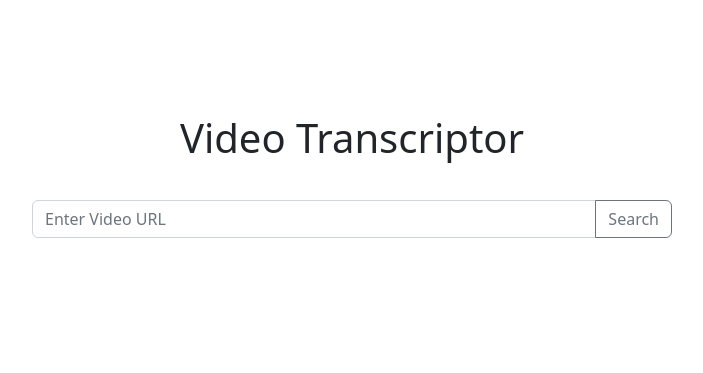
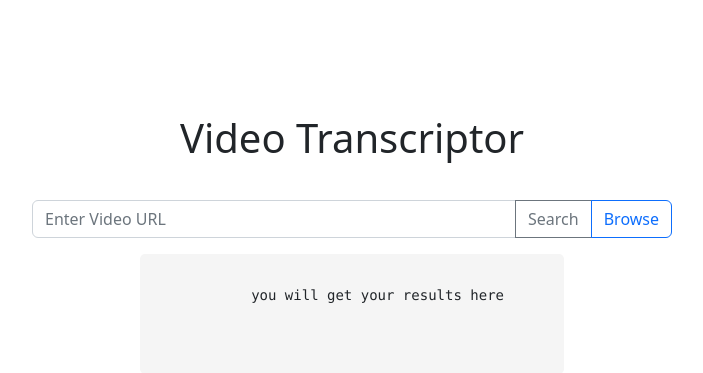
Before and after one commit to Sam-Radnus/Video-Transcriber, a Django app: page / in a window 1280 px wide. Shown: the part 158-531 px from the top of the page, without its empty margins (288-991 px from the left). Run offline with Django 4.2, Linux system fonts and the light colour scheme.

Commit message:
added browse

```diff
--- a/myapp/templates/myapp/index.html
+++ b/myapp/templates/myapp/index.html
@@ -9,44 +9,81 @@
     <input id="yt_url" type="text" class="form-control" placeholder="Enter Video URL" aria-label="Recipient's username"
       aria-describedby="button-addon2">
     <button class="btn btn-outline-secondary" type="button" id="button-addon2">Search</button>
+    <button class="btn btn-outline-primary" id="switch" type="button" id="button-addon2">Browse</button>
   </div>
   <div id="progressBar">
     <div id="progress"></div>
+    <div id="progressText">0%</div>
   </div>
   <div>
-    <h3>{{text}}</h3>
+    <div class="code-segment">
+      <pre>
+          <code>
+            you will get your results here
+          </code>
+      </pre>
+    </div>
   </div>
 </div>
 <script>
 
   const button = document.querySelector("#button-addon2");
   const input = document.querySelector("input.form-control");
-  const text = document.querySelector("div h3");
+  const text = document.querySelector("div div.code-segment pre code ");
   const progressBar = document.getElementById('progress');
   const progressBarContainer = document.getElementById('progressBar');
+  const progressText = document.getElementById('progressText');
   const startButton = document.getElementById('startButton');
+  const toggle = document.getElementById('switch');
+  toggle.addEventListener('click', () => {
+    if (toggle.textContent === "Browse") {
+      toggle.textContent = "URL";
+      input.type = "file";
+      input.setAttribute('accept', 'video/*');
 
+    }
+    else {
+      input.removeAttribute('accept');
+      toggle.textContent = "Browse"
+      input.type = "text";
+    }
+  })
   function progress() {
     progressBarContainer.style.display = 'block';
     let progress = 0;
-    const totalTime = 50000; // 50 seconds
-    const intervalTime=100;
+    const totalTime = 500000; // 50 seconds
+    const intervalTime = 100;
+
     const interval = setInterval(() => {
-      if(progress>=100){
-        progress=0;
+      if (progress >= 100) {
+        progress = 0;
         progressBar.style.width = `${progress}%`;
       }
-      progress+=intervalTime/totalTime*100;
+      progress += intervalTime / totalTime * 100;
       progressBar.style.width = `${progress}%`;
+      progressText.textContent = `${progress.toFixed(0)}%`;
     }, intervalTime);
   }
   button.addEventListener("click", () => {
-    const url = document.getElementById('yt_url').value;
-    alert(url)
+    let url = document.getElementById('yt_url').value;
+    text.textContent = "";
     progress();
+    var is_file = toggle.textContent === "URL" ? true : false;
+    if (is_file) {
+      const file = input.files[0];
+      console.log(file);
+      if (file) {
+        const reader = new FileReader();
+        reader.onload = () => {
+          const formData = new FormData();
+          formData.append('video_data', reader.result.split(',')[1]);
+
           fetch("http://127.0.0.1:8000/convert", {
           method: "POST",
-      body: JSON.stringify({ video_url: url }),
+          body: JSON.stringify({
+            video_url: reader.result.split(',')[1],
+            file: true
+          }),
           headers: {
             "Content-Type": "application/json"
           }
@@ -54,13 +91,47 @@
           .then(response => response.json())
           .then(data => {
             console.log(data);
-        progressBarContainer.style.display='none';
-        text.textContent = data.text
+            text.style.display = "block";
+            progressBarContainer.style.display = 'none';
+            text.textContent = data.text;
           })
           .catch(error => {
 
             console.error(error);
           });
+        };
+        reader.readAsDataURL(file);
+      } else {
+        console.log('No file selected');
+
+      }
+    }
+    else{
+
+        console.log(url)
+        fetch("http://127.0.0.1:8000/convert", {
+          method: "POST",
+          body: JSON.stringify({
+            video_url: url,
+            file: false
+          }),
+          headers: {
+            "Content-Type": "application/json"
+          }
+        })
+          .then(response => response.json())
+          .then(data => {
+            console.log(data);
+            text.style.display = "block";
+            progressBarContainer.style.display = 'none';
+            text.textContent = data.text;
+          })
+          .catch(error => {
+
+            console.error(error);
+          });
+    }
+
   });
 
 
--- a/myapp/views.py
+++ b/myapp/views.py
@@ -4,7 +4,7 @@ from django.views.decorators.csrf import csrf_exempt
 from django.http import HttpResponse
 from django.conf import settings
 import requests
-import os
+import os,uuid
 import random,string
 import speech_recognition as sr
 from pydub import AudioSegment
@@ -13,7 +13,7 @@ from .models import Video
 import json
 import aiohttp
 import io
-import pafy
+import pafy,base64
 import time
 import moviepy.editor as mp
 from pytube import YouTube
@@ -26,49 +26,50 @@ def home_page(request):
 def download_video(request):
     data=json.loads(request.body)
     video_url=data['video_url']
-    print(video_url)
-    i=0
-    video=None
-    text=None
-    result="Video Cannot be Parsed,Please try again"
-# Create a Pafy object
-    while text is None:
-        i+=1
-        print(i)
-        try:
-            video = YouTube(video_url)
-            stream = video.streams.get_highest_resolution()
-            filename = ''.join(random.choices(string.ascii_uppercase + string.digits, k=10)) + '.mp4'
-            stream.download(os.path.join(settings.BASE_DIR,'temp'),filename=filename)
-            text=convert_to_audio(filename)
-            print("text:",text)
-            result=text
-            return JsonResponse({'text':text})
-        except:
-            time.sleep(2)
-    return JsonResponse({'text':result})
-    '''
-    print(video_url)
-    yt = pytube.YouTube(video_url)
-    print(yt)
-    print(3)
-    print(yt.streams)
-    stream = yt.streams.get_lowest_resolution()
-    print(stream)
-    print(2)
-    print(stream)
-    video_filename = f"{yt.title}.mp4"
-    print(video_filename)
-    print(3)
-    video_path = os.path.join(settings.BASE_DIR, 'temp', video_filename)
-    print(video_path)
-    stream.download(output_path=os.path.join(settings.BASE_DIR, 'temp'), filename=yt.title)
-    print(4)
-    with open(video_path, 'rb') as f:
-        response = HttpResponse(f.read(), content_type='video/mp4')
-        response['Content-Disposition'] = f'attachment; filename="{video_filename}"'
-    return response
-    '''
+
+    is_file=data['file']
+    print(is_file)
+    if is_file:
+
+        video_data = base64.b64decode(video_url)
+        filename = ''.join(random.choices(string.ascii_uppercase + string.digits, k=10)) + '.mp4' # You can change the filename and extension as per your requirement
+        filepath = os.path.join(settings.BASE_DIR,'temp', filename) # change the path as per your project structure
+        print(filepath)
+        with open(filepath, 'wb') as f:
+            f.write(video_data)
+        text=convert_to_audio(filename)
+        return JsonResponse({'text':text})
+    elif not is_file:
+        print(video_url)
+        i=0
+        video=None
+        text=None
+        result="Video Cannot be Parsed,Please try again"
+# Cr    eate a Pafy object
+        while i<100:
+            i+=1
+            print(i)
+            try:
+                video = YouTube(video_url)
+                stream = video.streams.get_highest_resolution()
+                filename = ''.join(random.choices(string.ascii_uppercase + string.digits, k=10)) + '.mp4'
+                stream.download(os.path.join(settings.BASE_DIR,'temp'),filename=filename)
+                text=convert_to_audio(filename)
+                print("text:",text)
+                result=text
+                return JsonResponse({'text':text})
+            except:
+                try:
+                    stream = video.streams.filter(progressive=True).order_by('resolution').first()
+                    filename = ''.join(random.choices(string.ascii_uppercase + string.digits, k=10)) + '.mp4'
+                    stream.download(os.path.join(settings.BASE_DIR,'temp'),filename=filename)
+                    text=convert_to_audio(filename)
+                    print("text:",text)
+                    result=text
+                    return JsonResponse({'text':text})
+                except:
+                    time.sleep(2)
+        return JsonResponse({'text':result})
 
 # def download_video(video_url):
 
--- a/static/styles/main.css
+++ b/static/styles/main.css
@@ -29,7 +29,35 @@ div#search_bar input,div#search_bar button{
 #progress {
     width: 0%;
     height: 100%;
+    position: relative;
     background-color: #4CAF50;
     border-radius: 5px;
     transition: width 0.3s ease-in-out;
 }
+.code-segment {
+    background-color: #f5f5f5;
+    padding: 10px;
+    border-radius: 5px;
+}
+
+pre {
+    margin: 0;
+    padding: 0;
+    text-align: center;
+    padding-right: 50px;
+}
+
+code {
+    font-size: 16px;
+    font-family: monospace;
+    color: #333;
+
+    white-space: pre-wrap;
+}
+#progressText {
+    position: absolute;
+    top: 50%;
+    left: 50%;
+    transform: translate(-50%, -50%);
+    font-size: 1rem;
+  }
--- a/transcription/settings.py
+++ b/transcription/settings.py
@@ -51,6 +51,10 @@ MIDDLEWARE = [
 ]
 
 ROOT_URLCONF = 'transcription.urls'
+
+
+DATA_UPLOAD_MAX_MEMORY_SIZE = 52428800
+
 
 TEMPLATES = [
     {
```
Also changed, not shown: 1 other file. Lines whose indentation alone changed are shown as unchanged.
